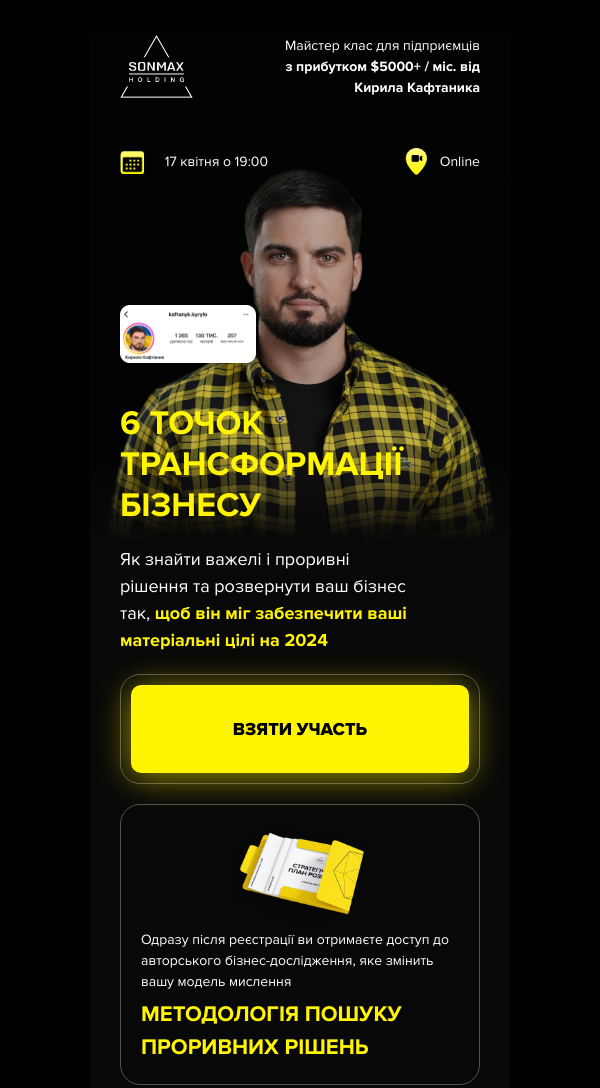
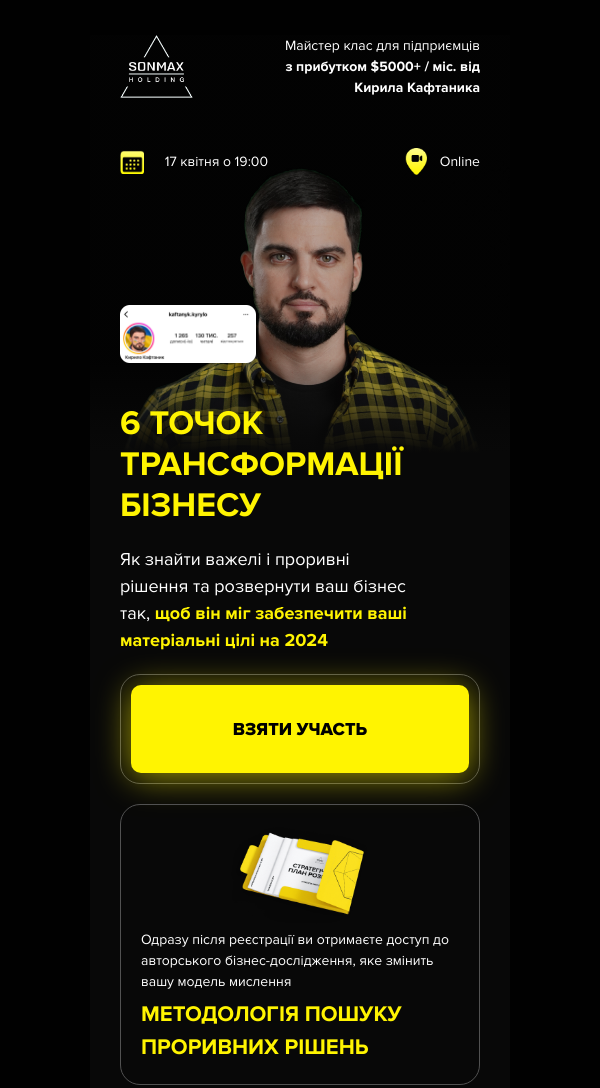
Before and after one commit to pnevmat/sonmax-holding-transform, a website built with Parcel: page src/index.html in a window 600 px wide. Shown: the top 1088 px of the page. Built offline with nearby package versions, Linux system fonts and the light colour scheme.

Commit message:
fixes gradient on mobile version

```diff
--- a/src/css/layouts/header.css
+++ b/src/css/layouts/header.css
@@ -464,13 +464,25 @@ a {
 @media screen and (min-width: 420px) and (max-width: 767px) {
   .background {
     max-width: 420px;
-    background-size: 100% 36%;
+    background-size: 100% 36.1%;
     background-position: 50% 22%;
     background-repeat: no-repeat;
   }
 
   .backgroundLiner {
     background-image: linear-gradient(
+      to top,
+      rgba(8, 8, 8, 1) 62%,
+      rgba(8, 8, 8, 0.9) 63.58%,
+      rgba(8, 8, 8, 0.8) 64.58%,
+      rgba(8, 8, 8, 0.7) 65.58%,
+      rgba(8, 8, 8, 0.6) 66.58%,
+      rgba(8, 8, 8, 0.5) 67.58%,
+      rgba(8, 8, 8, 0.4) 68.58%,
+      rgba(8, 8, 8, 0.3) 69.58%,
+      rgba(8, 8, 8, 0.2) 70.58%
+    );
+    /* background-image: linear-gradient(
       to top,
       rgba(8, 8, 8, 1) 54%,
       rgba(8, 8, 8, 0.9) 55.58%,
@@ -481,7 +493,7 @@ a {
       rgba(8, 8, 8, 0.4) 60.58%,
       rgba(8, 8, 8, 0.3) 61.58%,
       rgba(8, 8, 8, 0.2) 62.58%
-    );
+    ); */
     background-repeat: no-repeat;
   }
 
```
